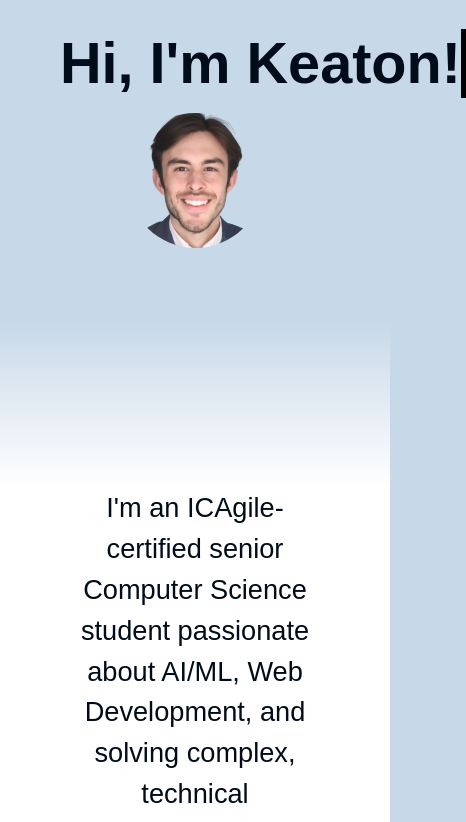
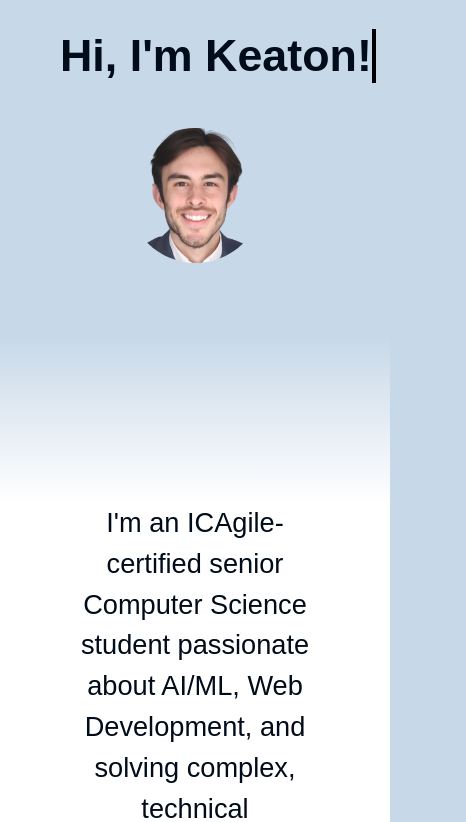
Before and after one commit to Keaton-A-Ramey/Keaton-A-Ramey.github.io, a website: page index.html in a window 390 px wide. Shown: the top 822 px of the page, 466 px wide, since content can reach past the window. Drawn offline with nearby package versions, Linux system fonts and the light colour scheme.

Commit message:
Update style.css

```diff
--- a/style.css
+++ b/style.css
@@ -470,6 +470,10 @@ Home Page
     }
 
     .typing-effect {
-        font-size: 3.6em; /* Smaller size on mobile */
+        font-size: 2.8em; /* Smaller size on mobile */
+    }
+
+    .circular-headshot {
+        margin-top: 30px;
     }
 }
```
